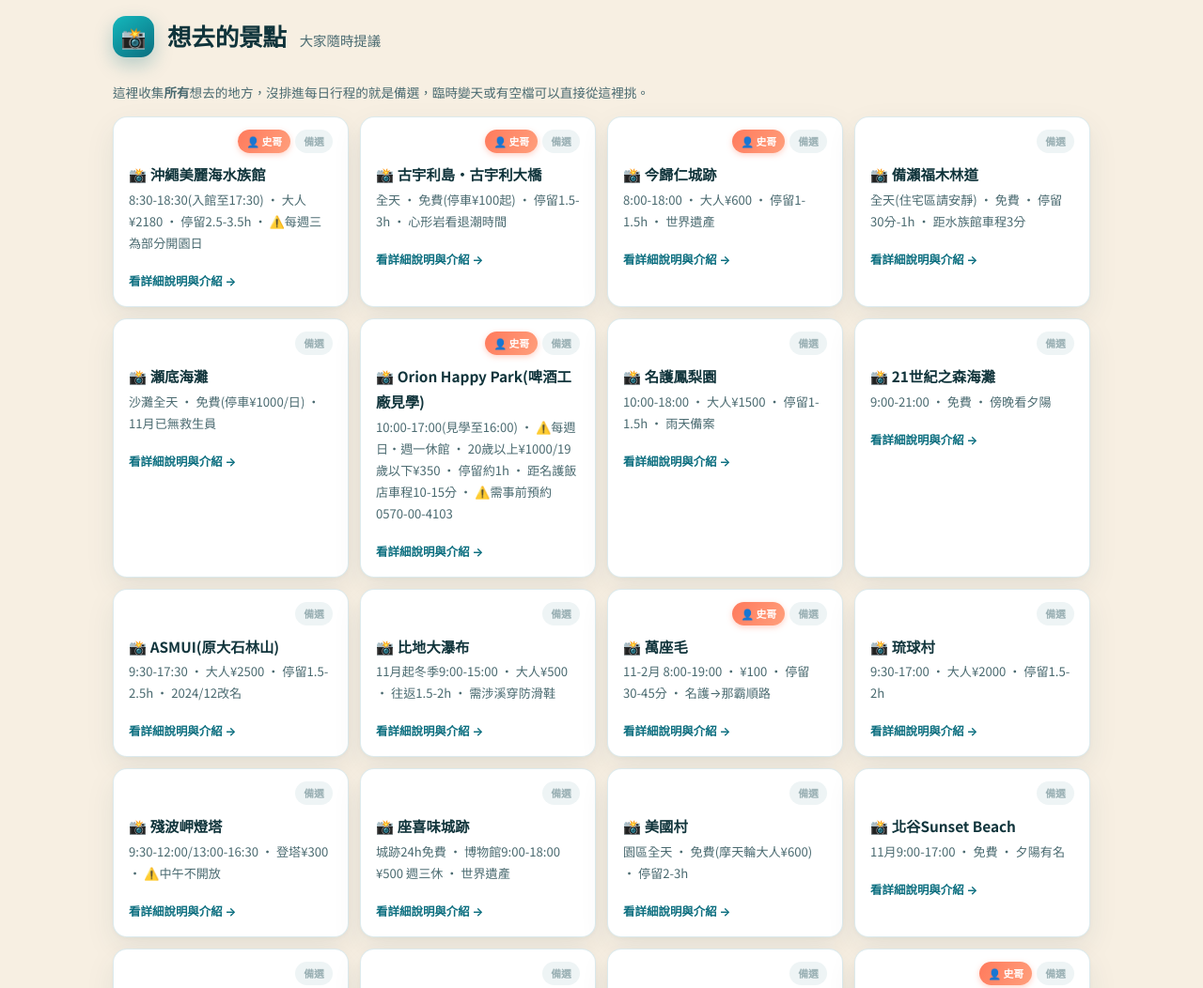
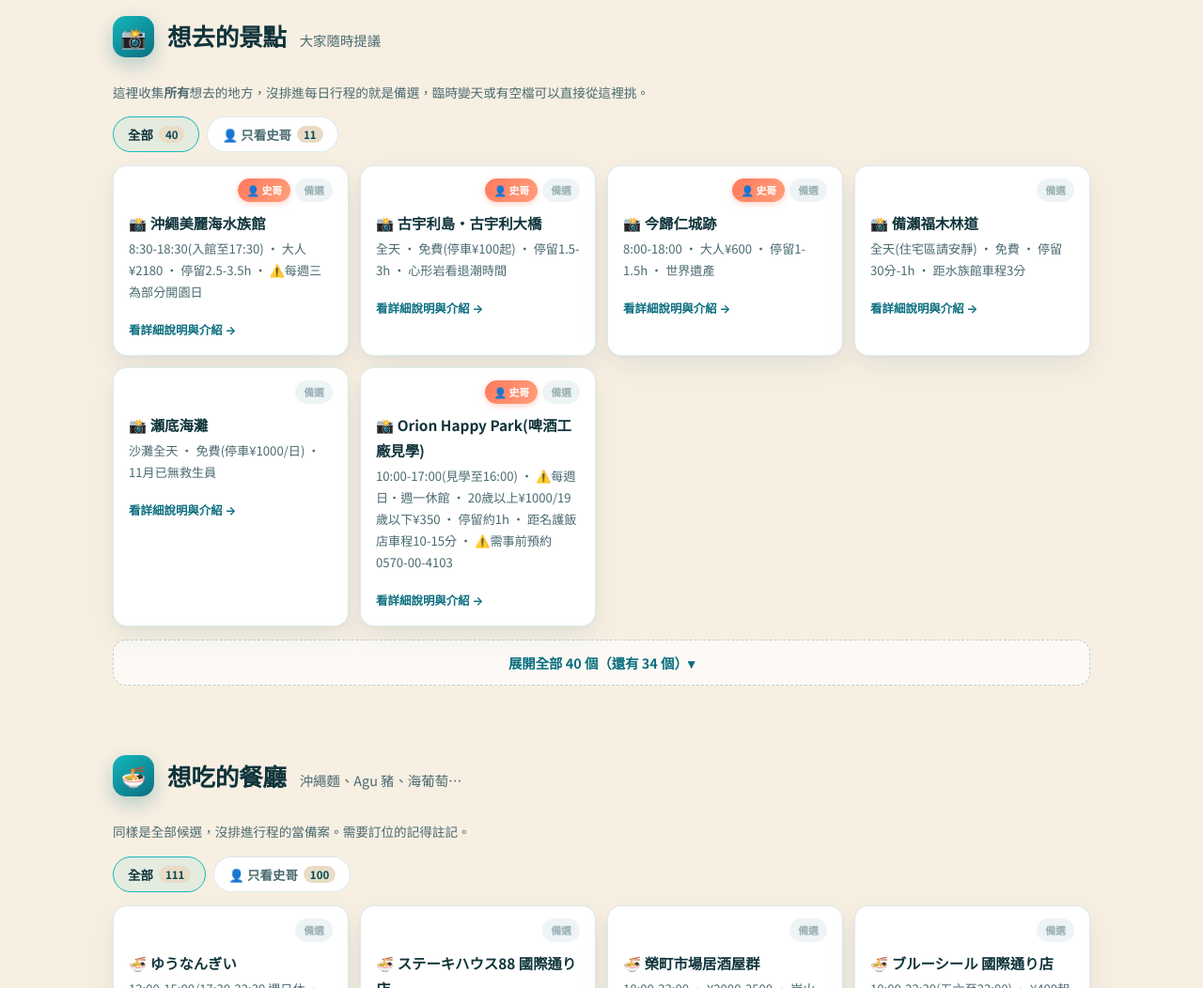
Before and after one commit to springspirng/26-okinawa, a plain HTML site: page index.html in a window 1280 px wide. Shown: the part 3560-4612 px from the top of the page at 94% size. Drawn offline with nearby package versions, Linux system fonts and the light colour scheme.

Commit message:
景點、美食、購物清單改為可收合（預設顯示 6 張），並新增「只看史哥」篩選
Co-Authored-By: Claude Opus 5.5 <noreply@anthropic.com>

```diff
--- a/index.html
+++ b/index.html
@@ -263,6 +263,18 @@ footer .ln{width:44px;height:3px;background:var(--ocean-l);border-radius:9px;mar
 .pitem .used.no{background:#eef4f5;color:#9ab0b4}
 .pitem a{display:inline-block;margin-top:8px;font-size:.78rem;text-decoration:none;font-weight:600}
 .pitem .more{margin-top:auto;padding-top:9px}
+.pool-bar{display:flex;gap:8px;flex-wrap:wrap;margin:0 0 14px}
+.pchip{display:inline-flex;align-items:center;gap:6px;background:#fff;border:1.5px solid var(--line);padding:7px 15px;border-radius:999px;
+  font-family:inherit;font-size:.84rem;font-weight:600;color:var(--ink-soft);cursor:pointer;transition:.18s;min-height:38px}
+.pchip em{font-style:normal;font-size:.72rem;font-weight:700;background:var(--sand-d);color:var(--ocean-d);padding:1px 7px;border-radius:999px}
+.pchip.on{border-color:var(--aqua);color:var(--ink);background:rgba(20,184,189,.08)}
+.pchip.stan.on{border-color:#ff7a5c;background:linear-gradient(120deg,rgba(255,122,92,.12),rgba(255,159,124,.06))}
+.pchip.stan.on em{background:rgba(255,122,92,.2);color:#c2452a}
+.pchip:disabled{opacity:.4;cursor:default}
+.pool-toggle{display:block;width:100%;margin-top:14px;padding:13px 16px;min-height:46px;border-radius:14px;border:1.5px dashed rgba(6,74,88,.25);
+  background:rgba(255,255,255,.7);font-family:inherit;font-size:.9rem;font-weight:700;color:var(--ocean);cursor:pointer;transition:.18s}
+.pool-toggle:hover{background:#fff;border-style:solid}
+.pool-toggle[hidden]{display:none}
 .pool-hint{font-size:.85rem;color:var(--ink-soft);margin:0 0 14px}
 /* ---------- 詳細彈窗 ---------- */
 .modal-bg{position:fixed;inset:0;height:100%;height:100dvh;z-index:2000;background:rgba(6,40,48,.55);backdrop-filter:blur(4px);
@@ -1951,17 +1963,37 @@ document.addEventListener("visibilitychange", () => { if (!document.hidden) setT
 if (window.visualViewport) window.visualViewport.addEventListener("resize", refitModal);
 
 /* ---------- 景點／美食候選清單 ---------- */
+const POOL_PREVIEW = 6;            // 收合時顯示幾張
 function renderPool(type, el){
-  const list = PLACES.filter(p => p.type === type);
-  if (!list.length) {
+  const all = PLACES.filter(p => p.type === type);
+  if (!all.length) {
     el.innerHTML = `<div class="soon" style="grid-column:1/-1">
       <span class="big">${ {spot:"🐠", food:"🍽", shop:"🛍"}[type] }</span>
       <b>還在蒐集中</b>想到就丟進來，會同時出現在地圖和這裡。</div>`;
     return;
   }
-  el.innerHTML = list.map((p, i) => {
+  const st = { stan:false, open:false };
+  const stanN = all.filter(p => p.rec === "史哥").length;
+
+  /* 工具列：只看史哥＋數量 */
+  const bar = document.createElement("div");
+  bar.className = "pool-bar";
+  bar.innerHTML = `<button type="button" class="pchip" data-f="all">全部<em>${all.length}</em></button>
+    <button type="button" class="pchip stan" data-f="stan"${stanN ? "" : " disabled"}>👤 只看史哥<em>${stanN}</em></button>`;
+  el.before(bar);
+
+  /* 底部：展開／收合 */
+  const tog = document.createElement("button");
+  tog.type = "button";
+  tog.className = "pool-toggle";
+  el.after(tog);
+
+  function draw(){
+    const list = st.stan ? all.filter(p => p.rec === "史哥") : all;
+    const shown = st.open ? list : list.slice(0, POOL_PREVIEW);
+    el.innerHTML = shown.map((p, i) => {
       const on = planned.has(p.name);
-    return `<div class="pitem" data-type="${type}" data-i="${i}" tabindex="0" role="button">
+      return `<div class="pitem" data-i="${i}" tabindex="0" role="button">
         <span class="badges">
           ${p.rec ? `<span class="rec">👤 ${p.rec}</span>` : ""}
           <span class="used ${on ? "" : "no"}">${on ? "已排入行程" : "備選"}</span>
@@ -1972,10 +2004,26 @@ function renderPool(type, el){
       </div>`;
     }).join("");
     el.querySelectorAll(".pitem").forEach(card => {
-    const open = () => openPlace(list[+card.dataset.i]);
+      const open = () => openPlace(shown[+card.dataset.i]);
       card.addEventListener("click", open);
       card.addEventListener("keydown", e => { if (e.key === "Enter" || e.key === " ") { e.preventDefault(); open(); } });
     });
+    bar.querySelectorAll(".pchip").forEach(c => c.classList.toggle("on", (c.dataset.f === "stan") === st.stan));
+    const rest = list.length - POOL_PREVIEW;
+    tog.hidden = rest <= 0;
+    tog.innerHTML = st.open ? "收合 ▴" : `展開全部 ${list.length} 個（還有 ${rest} 個）▾`;
+    tog.setAttribute("aria-expanded", st.open);
+  }
+  bar.addEventListener("click", e => {
+    const c = e.target.closest(".pchip"); if (!c || c.disabled) return;
+    st.stan = c.dataset.f === "stan"; draw();
+  });
+  tog.addEventListener("click", () => {
+    const wasOpen = st.open;
+    st.open = !st.open; draw();
+    if (wasOpen) el.closest("section").scrollIntoView({ behavior:"smooth", block:"start" });
+  });
+  draw();
 }
 renderPool("spot", document.getElementById("poolSpot"));
 renderPool("food", document.getElementById("poolFood"));
```
Lines whose indentation alone changed are shown as unchanged.
